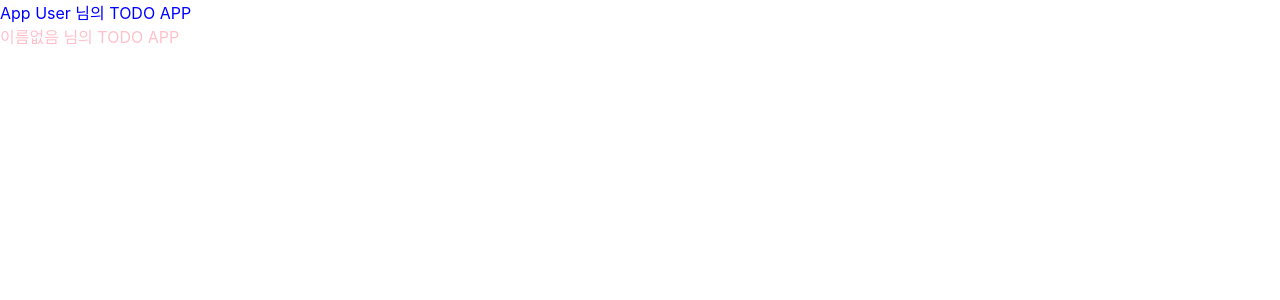
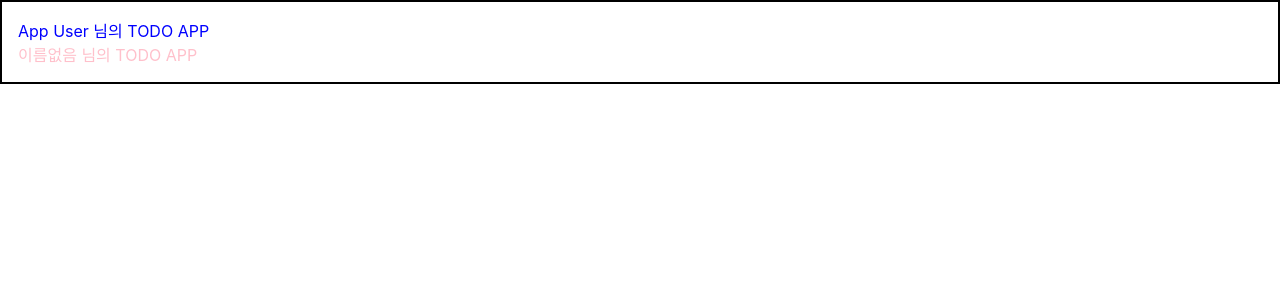
Before and after one commit to yoo-jimin127/react_app_project, a React (Create React App) app in the folder todo-app/: page / in a window 1280 px wide. Shown: the top 300 px of the page. Built offline with nearby package versions, Linux system fonts and the light colour scheme.

Commit message:
[1006] props.children조회를 위한 Wrapper.js 추가

```diff
--- a/todo-app/src/App.js
+++ b/todo-app/src/App.js
@@ -1,12 +1,13 @@
 import React from 'react';
 import Hello from './Hello';
+import Wrapper from './Wrapper';
 
 function App() {
   return (
-    <>
+    <Wrapper>
       <Hello name="App User" color="blue"/>
       <Hello color="pink"/>
-    </>
+    </Wrapper>
   );
 }
 
--- /dev/null
+++ b/todo-app/src/Wrapper.js
@@ -0,0 +1,15 @@
+import React from 'react';
+
+function Wrapper({ children }) {
+  const style = {
+    border: '2px solid black',
+    padding: '16px',
+  };
+  return (
+    <div style={style}>
+      {children}
+    </div>
+  )
+}
+
+export default Wrapper;
```
